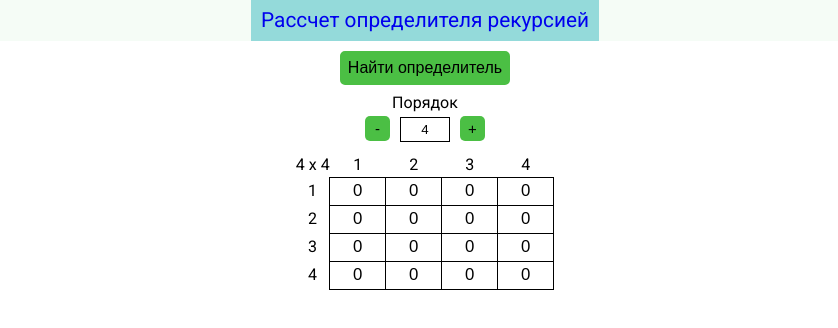
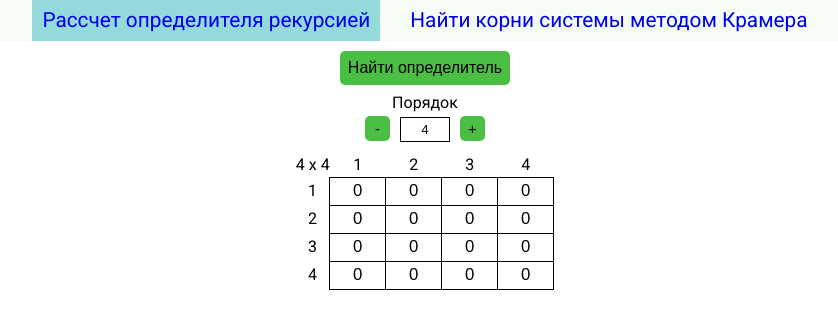
Before and after one commit to Traunin/matrix-calculator, a Vue app: page / in a window 1280 px wide. Shown: the top 328 px of the page, without its empty margins (215-1053 px from the left). Built offline with nearby package versions, Linux system fonts and the light colour scheme.

Commit message:
Fix highlighted menu item after refresh

```diff
--- a/src/components/Navbar.vue
+++ b/src/components/Navbar.vue
@@ -6,31 +6,43 @@
                 :name="link.name"
                 :link="link.link"
                 :index="index"
-                :isActive="activePage === index"
-                @click = "activePage = index"
+                :isActive="activePage == index"
+                @click="setActivePage(index)"
             ></navbar-link>
         </ul>
     </nav>
 </template>
 
 <script>
-import NavbarLink from '@/components/NavbarLink.vue';
+import NavbarLink from "@/components/NavbarLink.vue";
 
 export default {
     components: {
-        NavbarLink
+        NavbarLink,
+    },
+
+    mounted() {
+        let activePage = sessionStorage.getItem("activePage");
+        this.activePage = activePage == null ? 0 : activePage;
     },
 
     data() {
         return {
             activePage: 0,
             pages: [
-                {name: "Рассчет определителя рекурсией", link: "determinant"}
-            ]
+                { name: "Рассчет определителя рекурсией", link: "determinant" },
+                { name: "Найти корни системы методом Крамера", link: "solver" },
+            ],
+        };
+    },
+
+    methods: {
+        setActivePage(index) {
+            this.activePage = index;
+            sessionStorage.setItem('activePage', index);
         }
     }
-
-}
+};
 </script>
 
 <style scoped>
```
